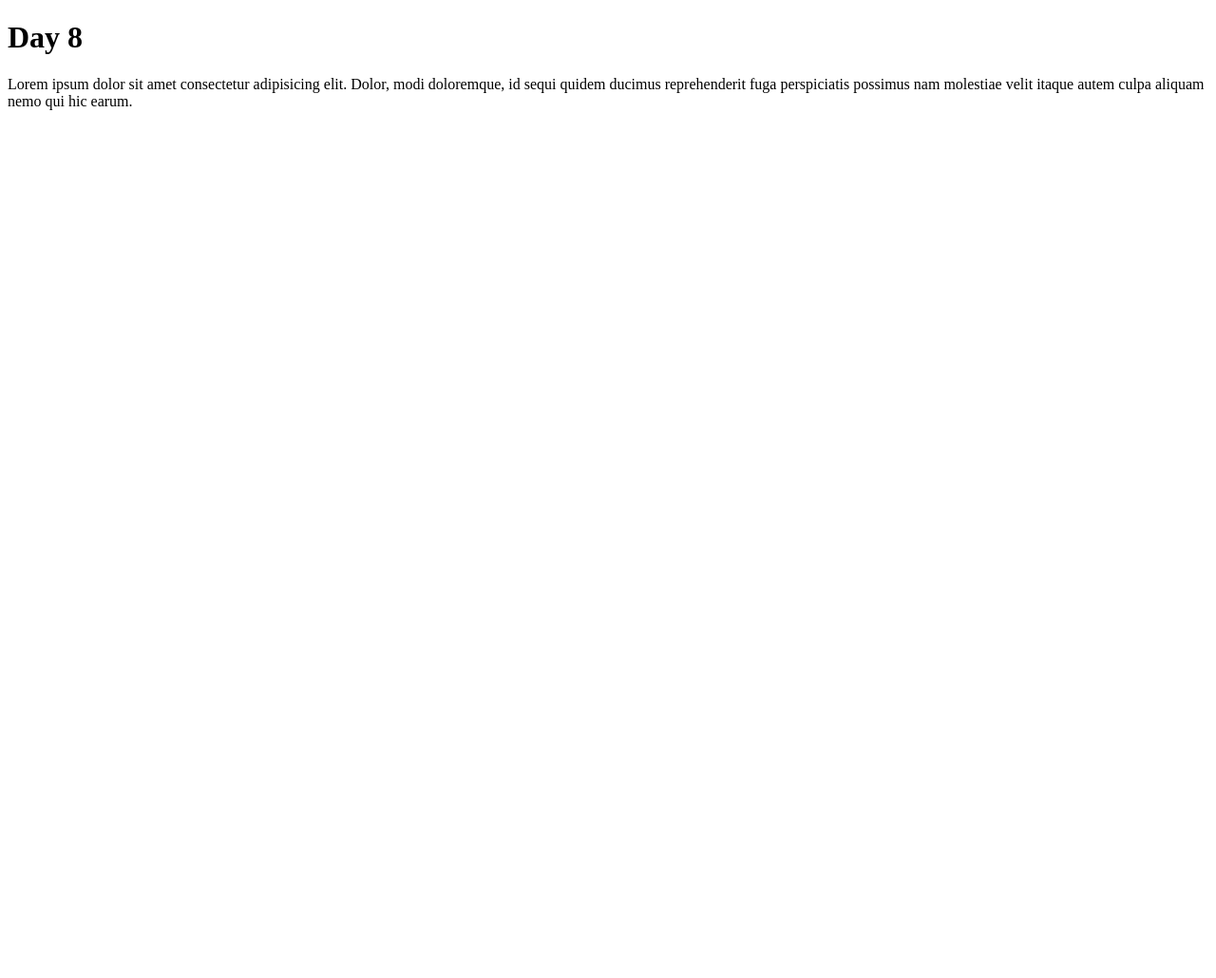
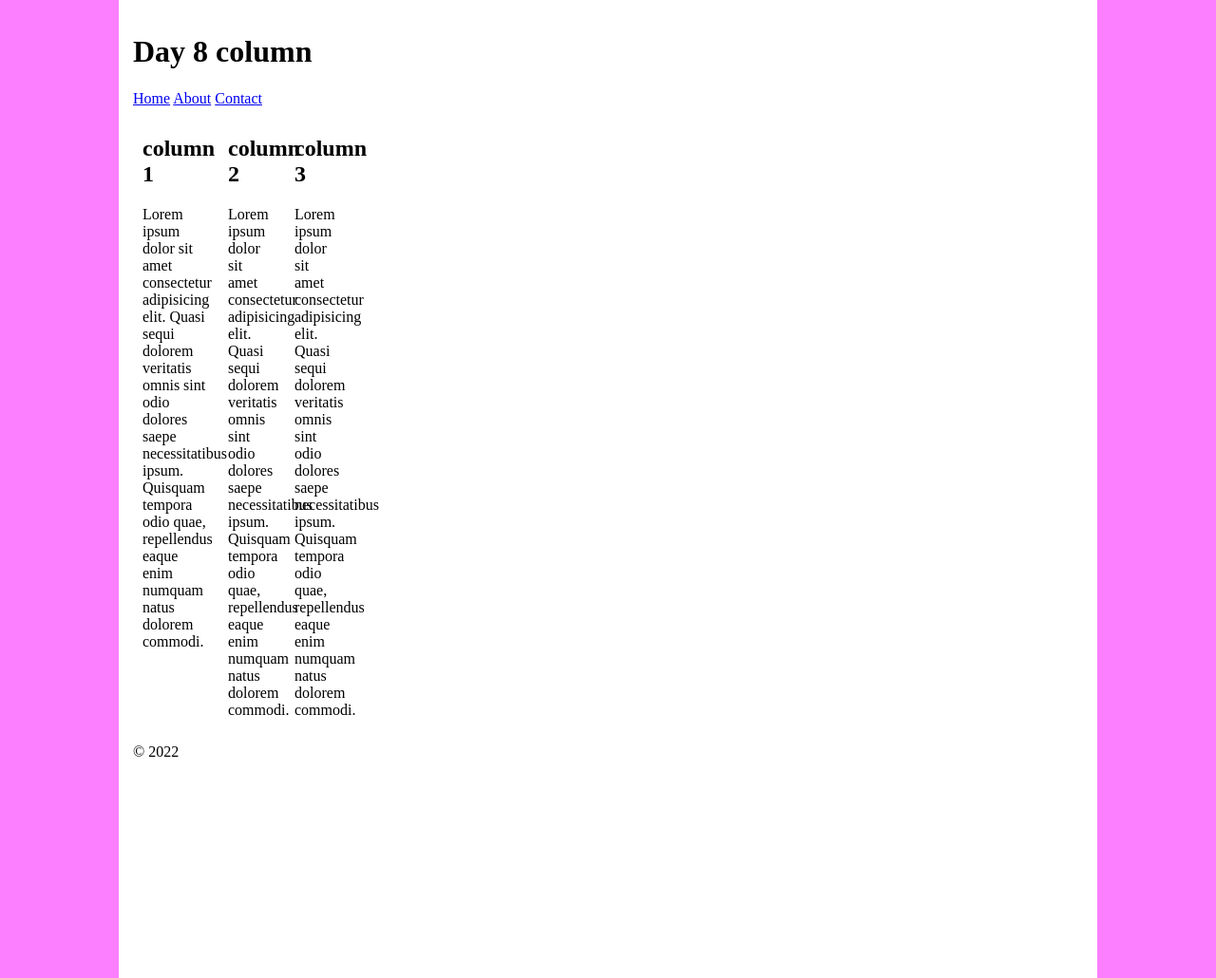
Before and after one commit to 5har0n18/Day-8, a plain HTML site: page index.html in a window 1280 px wide. Shown: the whole page at 95% size. Before the commit the page ends 800 px from the top, so only its background shows below. Drawn offline with Linux system fonts and the light colour scheme.

Commit message:
added about, contact and edited stylesheet

```diff
--- a/css/styles.css
+++ b/css/styles.css
@@ -1,3 +1,36 @@
 body {
-    background-color: aquamarine;
+    background-color: rgb(251, 127, 255);
+    margin: auto;
+    padding: auto;
 }
+
+.container {
+    width: 1000px;
+    background-color: white;
+    margin: auto;
+    padding: 15px;
+    height: 1000px;
+}
+
+.columns {
+    float: left;
+    width: 30px;
+    padding: 10px;
+}
+
+.one {
+    width: 70px ;
+}
+
+.two {
+    width: 50px;
+}
+
+.three {
+    width 30px:
+}
+
+footer {
+    clear: left;
+
+}
--- a/index.html
+++ b/index.html
@@ -5,12 +5,49 @@
     <meta charset="UTF-8">
     <meta http-equiv="X-UA-Compatible" content="IE=edge">
     <meta name="viewport" content="width=device-width, initial-scale=1.0">
-    <link rel="styslesheet" href="/css/styles.css">
+    <link rel="stylesheet" href="css/styles.css">
     <title>Website for Beginners</title>
 </head>
 <body>
-    <h1>Day 8</h1>
-    <p>Lorem ipsum dolor sit amet consectetur adipisicing elit. Dolor, modi doloremque, id sequi quidem ducimus reprehenderit
-        fuga perspiciatis possimus nam molestiae velit itaque autem culpa aliquam nemo qui hic earum.</p>
+    <div class="container">
+    <header>
+        <h1>Day 8 column</h1>
+    </header>
+
+
+    <nav>
+
+    <a href="index.html">Home</a>
+    <a href="about.html">About</a>
+    <a href="contact.html">Contact</a>
+
+    </nav>
+
+    <main class="row">
+        <div class="columns one">
+            <h2>column 1</h2>
+            <p>Lorem ipsum dolor sit amet consectetur adipisicing elit. Quasi sequi dolorem veritatis omnis sint odio dolores saepe necessitatibus ipsum.
+                Quisquam tempora odio quae, repellendus eaque enim numquam natus dolorem commodi.</p>
+        </div>
+
+        <div class="columns two">
+            <h2>column 2</h2>
+            <p>Lorem ipsum dolor sit amet consectetur adipisicing elit. Quasi sequi dolorem veritatis omnis sint odio dolores saepe necessitatibus ipsum.
+                Quisquam tempora odio quae, repellendus eaque enim numquam natus dolorem commodi.</p>
+        </div>
+
+        <div class="columns three">
+            <h2>column 3</h2>
+            <p>Lorem ipsum dolor sit amet consectetur adipisicing elit. Quasi sequi dolorem veritatis omnis sint odio dolores saepe necessitatibus ipsum.
+                Quisquam tempora odio quae, repellendus eaque enim numquam natus dolorem commodi.</p>
+        </div>
+    </main>
+
+    <footer>
+        <p>&copy; 2022</p>
+    </footer>
+
+    </div>
+
 </body>
 </html>
```
Also changed, not shown: about.html (added), contact.html (added).
